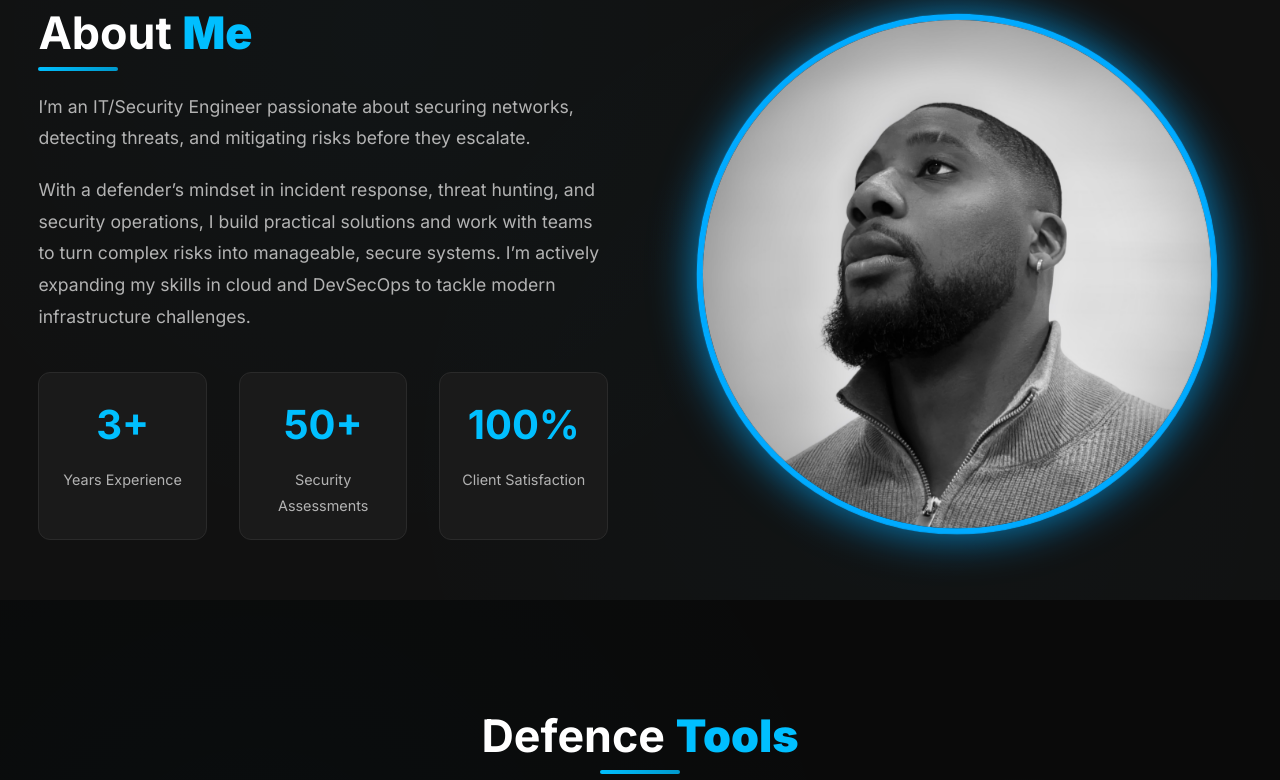
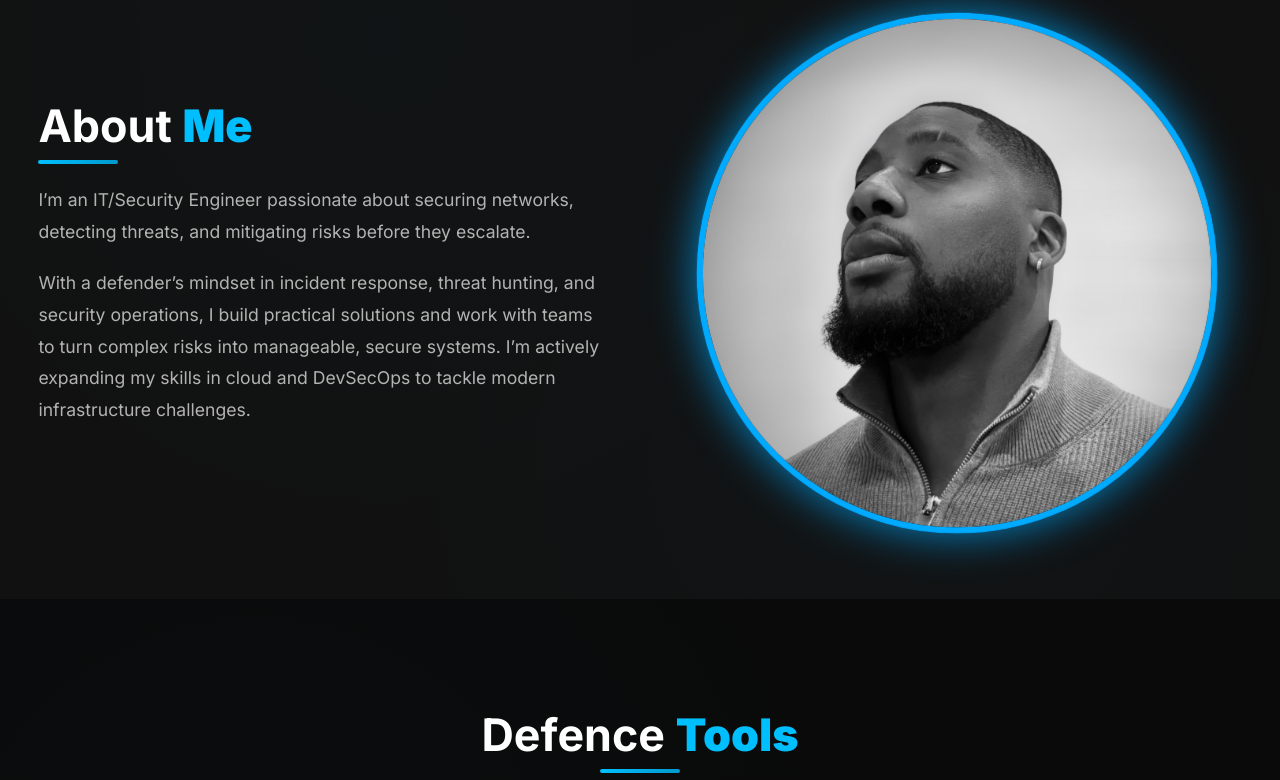
Before and after one commit to GxnBytes/genesisphillips.nl, a plain HTML site: page index.html in a window 1280 px wide. Shown: the part 903-1683 px from the top of the page. Drawn offline with nearby package versions, Linux system fonts and the light colour scheme.

Commit message:
Removed about-stats

```diff
--- a/index.html
+++ b/index.html
@@ -63,20 +63,6 @@
                 <p>With a defender’s mindset in incident response, threat hunting, and security operations, I build practical solutions and work with teams to turn complex risks into manageable, secure systems.
                  I’m actively expanding my skills in cloud and DevSecOps to tackle modern infrastructure challenges.</p>
 
-                <div class="about-stats">
-                    <div class="stat">
-                        <h3>3+</h3>
-                        <p>Years Experience</p>
-                    </div>
-                    <div class="stat">
-                        <h3>50+</h3>
-                        <p>Security Assessments</p>
-                    </div>
-                    <div class="stat">
-                        <h3>100%</h3>
-                        <p>Client Satisfaction</p>
-                    </div>
-                </div>
             </div>
             <div class="about-image">
                     <img src="profilepic.jpg" alt="Profile picture" class="profile-pic">
```
